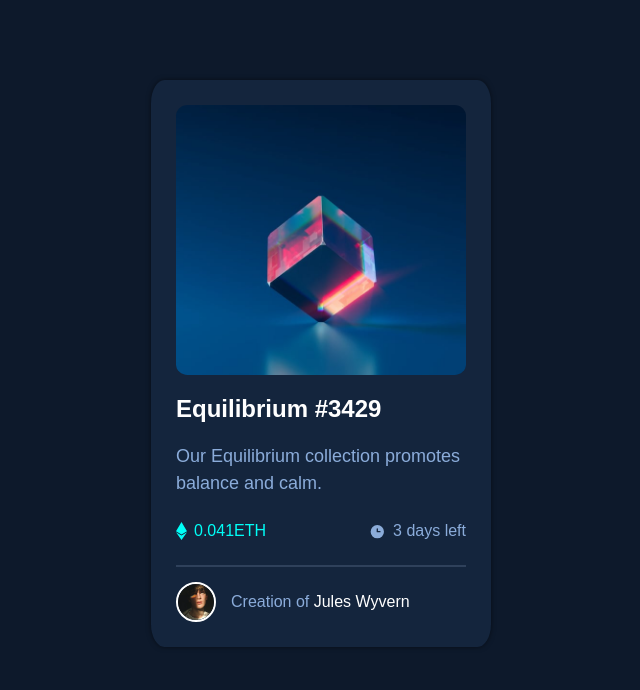
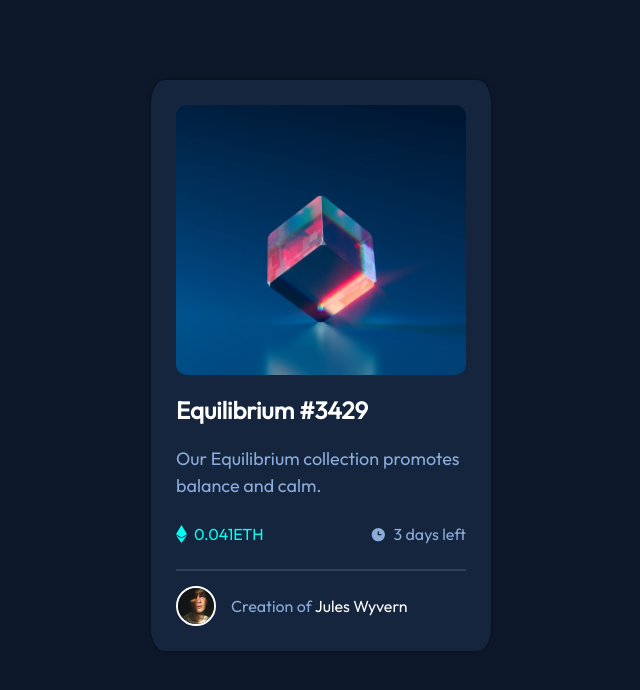
Before and after one commit to Austinet/nftcard, a plain HTML site: page index.html in a window 1280 px wide. Shown: the whole page, without its empty margins (319-959 px from the left). Drawn offline with Linux system fonts and the light colour scheme.

Commit message:
Update index.html
Font embedding.

```diff
--- a/index.html
+++ b/index.html
@@ -7,6 +7,9 @@
     <meta name="description" content="NFT preview card component by Austinet, from Frontend mentor">
     <title>NFT preview card component by Austinet</title>
     <link rel="icon" href="images/favicon-32x32.png">
+    <link rel="preconnect" href="https://fonts.googleapis.com">
+    <link rel="preconnect" href="https://fonts.gstatic.com" crossorigin>
+    <link href="https://fonts.googleapis.com/css2?family=Outfit&display=swap" rel="stylesheet">
     <link rel="stylesheet" href="css/styles.css">
 </head>
 <body>
```
